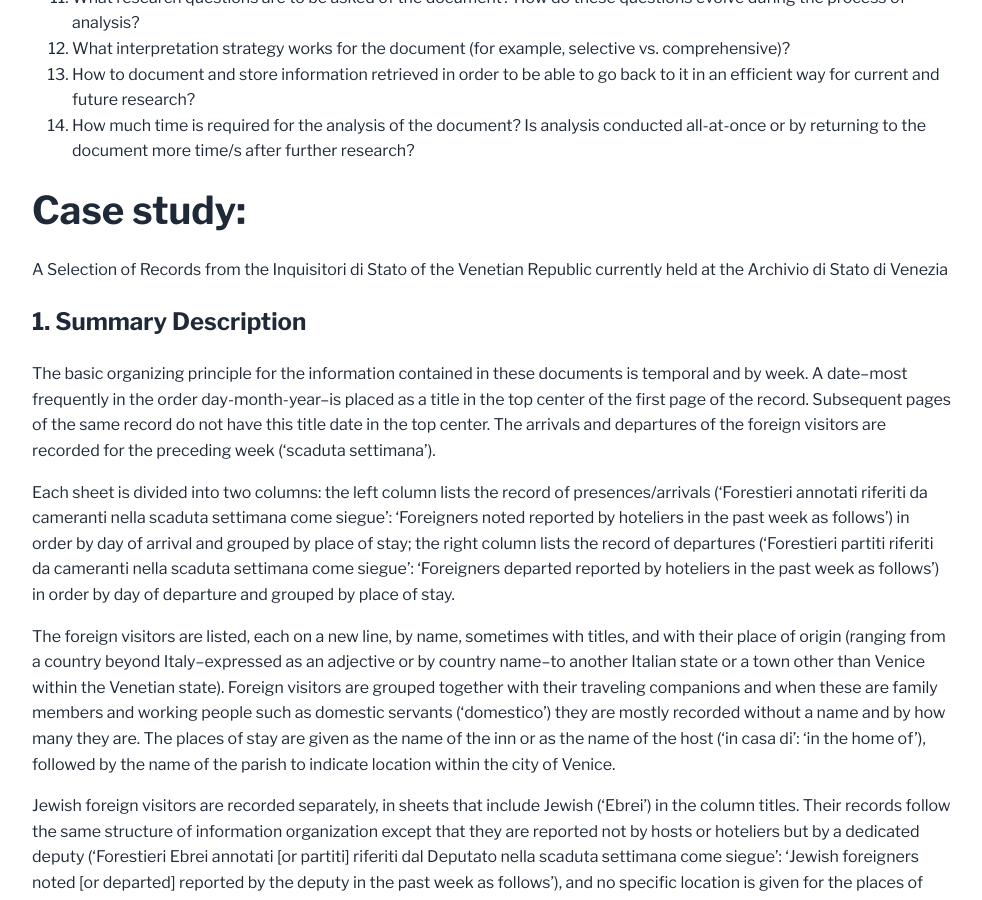
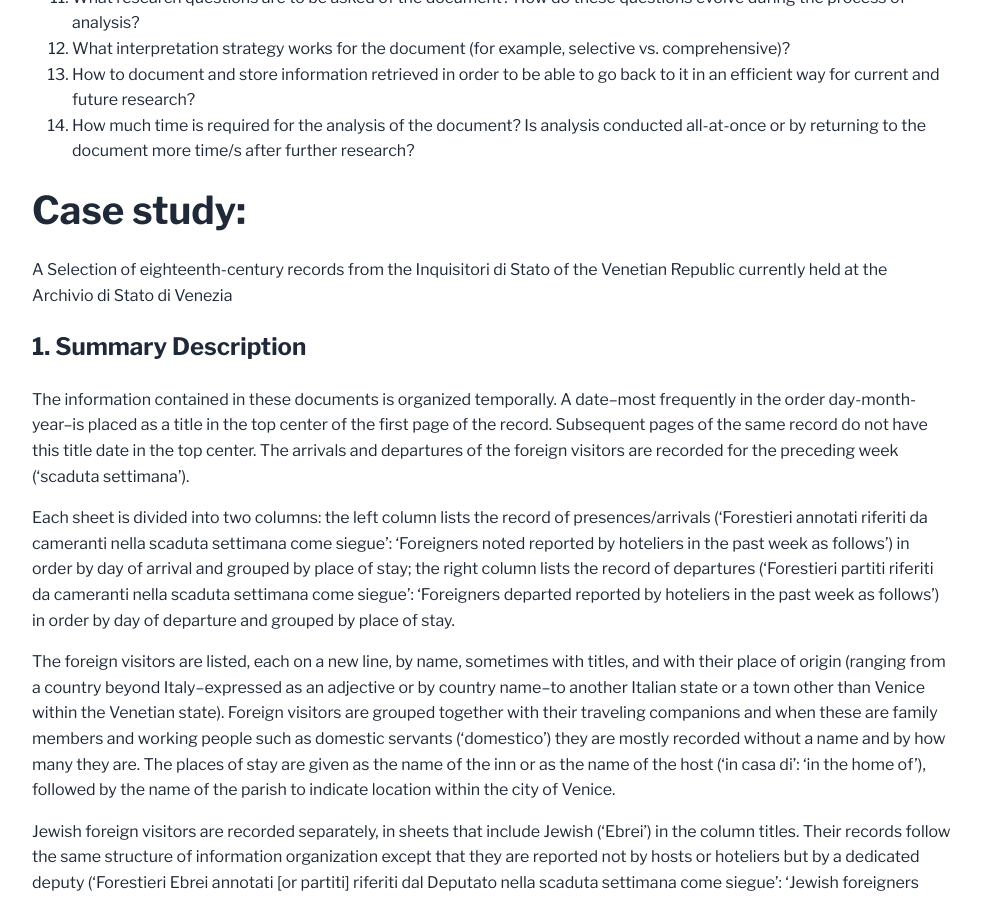
Before and after one commit to sets-architecture/sets-architecture.github.io, a Jekyll site: the page built from propel-1.1.md, in a window 1280 px wide and 900 px high, scrolled down 610 px. Shown: the whole window, without its empty margins (148-1130 px from the left). Built offline with Jekyll 4.4.1, drawn with Linux system fonts in a browser that asks for light colours; some of the changed text lies outside the part shown.

Commit message:
edits to text

```diff
--- a/propel-1.1.md
+++ b/propel-1.1.md
@@ -26,11 +26,11 @@ permalink: /propel-1.1/
 14. How much time is required for the analysis of the document? Is analysis conducted all-at-once or by returning to the document more time/s after further research?
 
 # Case study:
-A Selection of Records from the Inquisitori di Stato of the Venetian Republic currently held at the Archivio di Stato di Venezia
+A Selection of eighteenth-century records from the Inquisitori di Stato of the Venetian Republic currently held at the Archivio di Stato di Venezia
 
 ## 1. Summary Description
 
-The basic organizing principle for the information contained in these documents is temporal and by week. A date–most frequently in the order day-month-year–is placed as a title in the top center of the first page of the record. Subsequent pages of the same record do not have this title date in the top center. The arrivals and departures of the foreign visitors are recorded for the preceding week (‘scaduta settimana’).
+The information contained in these documents is organized temporally. A date–most frequently in the order day-month-year–is placed as a title in the top center of the first page of the record. Subsequent pages of the same record do not have this title date in the top center. The arrivals and departures of the foreign visitors are recorded for the preceding week (‘scaduta settimana’).
 
 Each sheet is divided into two columns: the left column lists the record of presences/arrivals (‘Forestieri annotati riferiti da cameranti nella scaduta settimana come siegue’: ‘Foreigners noted reported by hoteliers in the past week as follows’) in order by day of arrival and grouped by place of stay; the right column lists the record of departures (‘Forestieri partiti riferiti da cameranti nella scaduta settimana come siegue’: ‘Foreigners departed reported by hoteliers in the past week as follows’) in order by day of departure and grouped by place of stay.
 
@@ -125,7 +125,7 @@ The presence of these marks was observed by the PI when working with the documen
 
 ## 4. Measure of Time Spent on Analysis
 
-Direct evaluation of even one document from this selection can take several hours. It would be misleading, though, to characterize this by a single measure because scholar’s familiarity with the archive’s holdings, with the specific set of documents, with previous scholarship and with knowledge transmitted by curators and archivists, all play significant roles in determining the time required for careful analysis of the documents.
+Direct evaluation of even one document from this selection can take several hours.  Several factors affect this measure of time: the scholar’s familiarity with the archive’s holdings, with the specific set of documents, with previous scholarship and with knowledge transmitted by curators and archivists, all play significant roles in determining the time required for analysis.
 
 The analysis is recursive, but also accretive. As one returns to sources, other details come into focus. Determining the questions that one might ask of a source (section 3\) is a process that evolves over time spent with many documents, learning which questions can be answered and which cannot. Naming categories is a process of identifying emerging patterns, constructing arguments, and arriving at interpretations.
 
```
